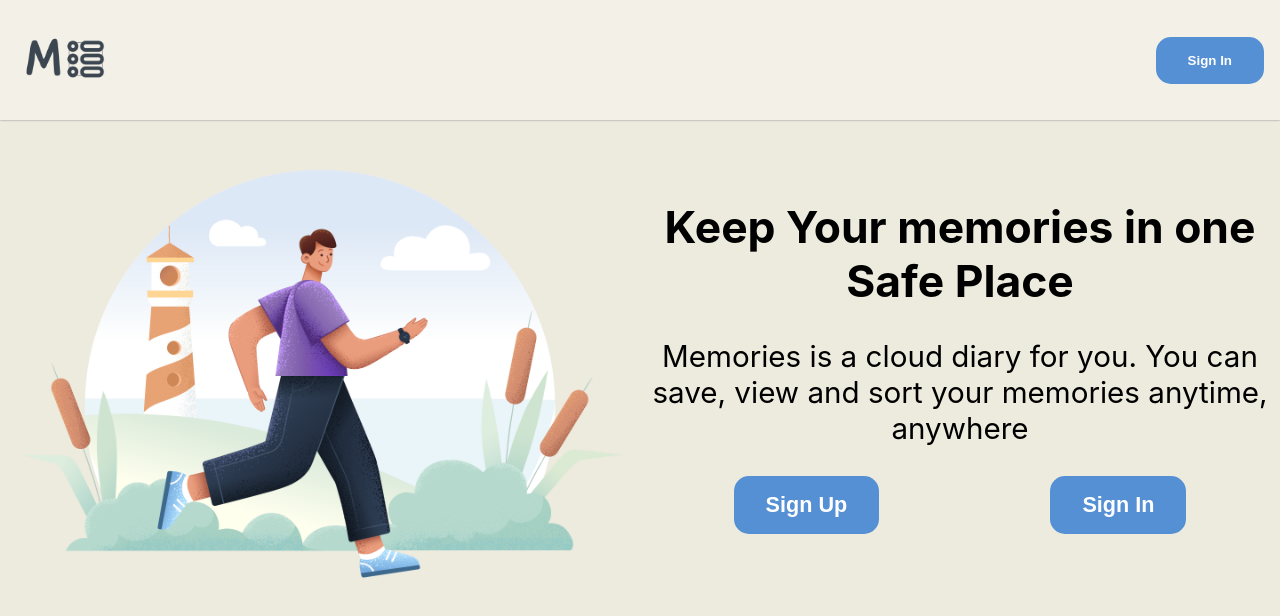
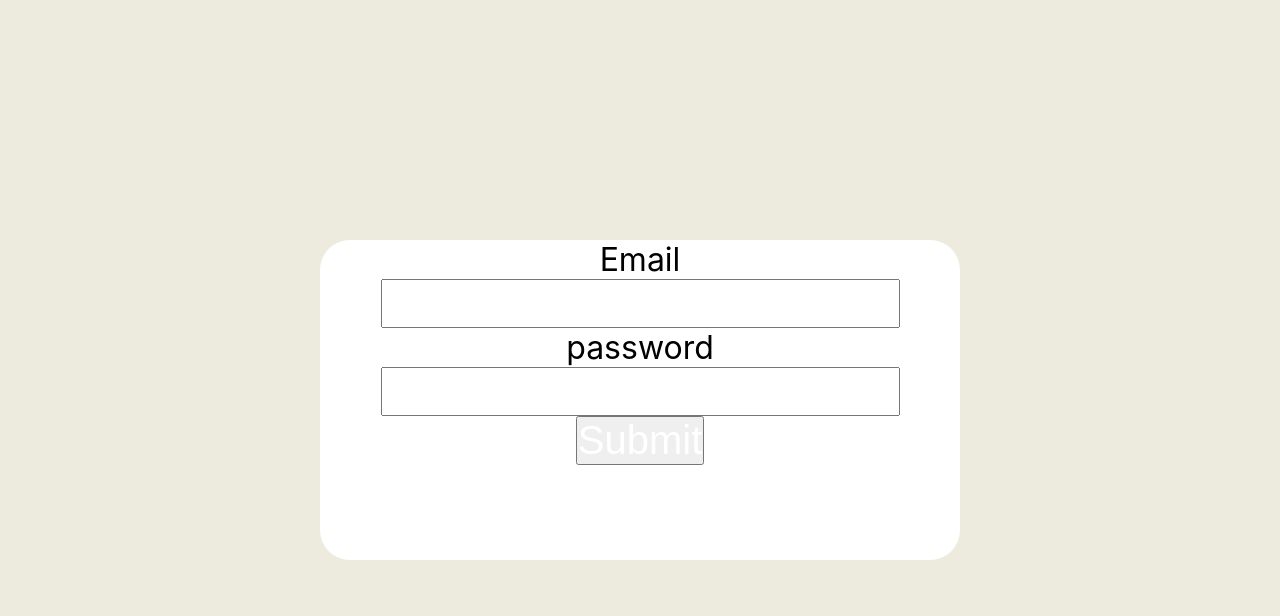
Before and after one commit to mostafakamar2308/memories, a React (Create React App) app: page /sign-in in a window 1280 px wide. Shown: the top 616 px of the page. Built offline with nearby package versions, Linux system fonts and the light colour scheme.

Commit message:
implemented React Routing

```diff
--- a/package.json
+++ b/package.json
@@ -9,6 +9,7 @@
     "gsap": "^3.10.4",
     "react": "^18.1.0",
     "react-dom": "^18.1.0",
+    "react-router-dom": "^6.3.0",
     "react-scripts": "5.0.1",
     "web-vitals": "^2.1.4"
   },
--- a/src/App.css
+++ b/src/App.css
@@ -60,3 +60,28 @@ main {
 .descriptionSite > div > button {
   font-size: 1.35rem;
 }
+
+.form-container {
+  width: 100vw;
+  height: 100vh;
+  display: flex;
+  justify-content: center;
+  align-items: center;
+}
+
+form {
+  width: 50%;
+  font-size: 2em;
+  height: 40%;
+  display: flex;
+  align-items: center;
+  flex-direction: column;
+  background-color: white;
+  border-radius: 30px;
+}
+form input {
+  font-size: 2.5rem;
+}
+form input[type="submit"] {
+  color: white;
+}
--- a/src/App.js
+++ b/src/App.js
@@ -1,10 +1,17 @@
 import "./App.css";
-import { HomePage } from "./components/homePage";
+import { BrowserRouter, Routes, Route } from "react-router-dom";
+import { HomePage } from "./pages/homePage";
+import { SignInPage } from "./pages/SignIn";
 
 function App() {
   return (
     <div className="App">
-      <HomePage></HomePage>
+      <BrowserRouter>
+        <Routes>
+          <Route path="/" element={<HomePage />} />
+          <Route path="/sign-in" element={<SignInPage />}></Route>
+        </Routes>
+      </BrowserRouter>
     </div>
   );
 }
--- a/src/components/mainContentHP.js
+++ b/src/components/mainContentHP.js
@@ -1,4 +1,5 @@
 import React, { useEffect, useState } from "react";
+import { Link } from "react-router-dom";
 
 function importAll(r) {
   let images = {};
@@ -44,11 +45,11 @@ export function Home() {
         </p>
         <div>
           <button>
-            <a href="##">Sign Up</a>
+            <Link to="/sign-up">Sign Up</Link>{" "}
           </button>
 
           <button>
-            <a href="##">Sign In</a>
+            <Link to="/sign-in">Sign In</Link>{" "}
           </button>
         </div>
       </section>
--- /dev/null
+++ b/src/components/signInForm.js
@@ -0,0 +1,13 @@
+export function SignInForm() {
+  return (
+    <div className="form-container">
+      <form>
+        <label htmlFor="email">Email</label>
+        <input type="email" name="email"></input>
+        <label htmlFor="pass">password</label>
+        <input type="password" name="pass"></input>
+        <input type="submit" />
+      </form>
+    </div>
+  );
+}
--- /dev/null
+++ b/src/pages/SignIn.js
@@ -0,0 +1,9 @@
+import { SignInForm } from "../components/signInForm";
+
+export function SignInPage() {
+  return (
+    <>
+      <SignInForm />
+    </>
+  );
+}
--- a/src/components/homePage.js
+++ b/src/pages/homePage.js
@@ -1,5 +1,5 @@
-import { Header } from "./header";
-import { Home } from "./mainContentHP";
+import { Header } from "../components/header";
+import { Home } from "../components/mainContentHP";
 
 export function HomePage() {
   return (
```
Also changed, not shown: 1 other file (tests, documents, lock files or other folders).
